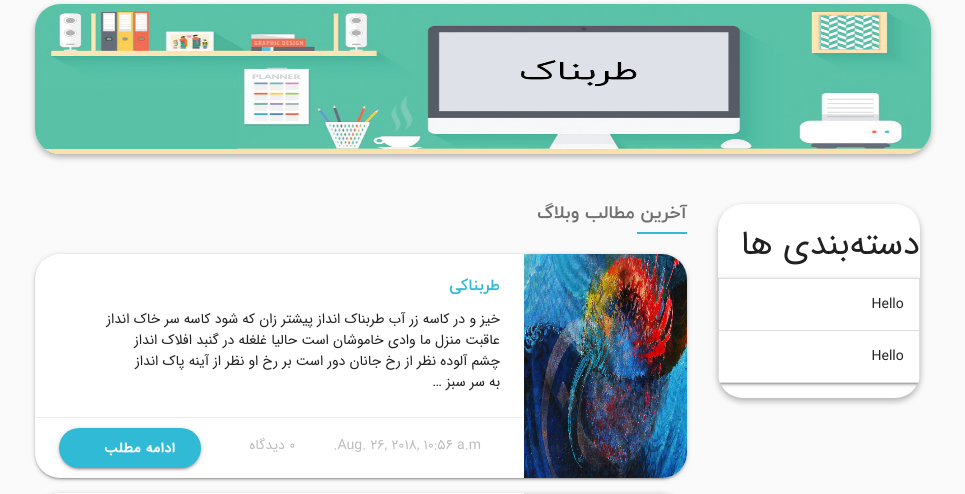
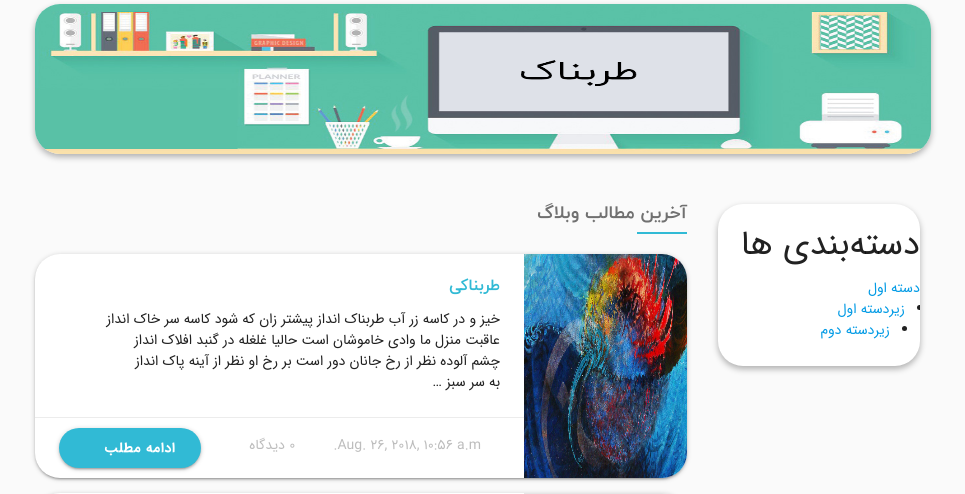
Before and after one commit to mh314k/tarabnak, a Django app: page / in a window 1280 px wide. Shown: the part 880-1374 px from the top of the page, without its empty margins (157-1122 px from the left). Run offline with Django 3.2, Linux system fonts and the light colour scheme; data comes from the database, SQL or seed files in the repository; parts of the project's set-up code (start-up, migrations or seed data) failed here and were passed over; some web fonts are replaced.

Commit message:
base html for sidebar menus

```diff
--- a/static/scss/tarabnak.scss
+++ b/static/scss/tarabnak.scss
@@ -391,6 +391,15 @@ body {
 			background-color: #ffffff;
 			box-shadow: 0 3px 6px 0 rgba(0, 0, 0, 0.3);
 			overflow: hidden;
+
+			.list-nested {
+				list-style: disc;
+				padding-right: 15px;
+
+				li {
+					list-style-type: disc;
+				}
+			}
 		}
 	}
 
--- a/templates/blog/BlogIndex.html
+++ b/templates/blog/BlogIndex.html
@@ -66,69 +66,9 @@
 
 					{% endif %}
 				</div>
-				<div class="col s12 m3 sidebar">
-					<div class="widgetbox">
-						<div class="title-widget">
-							<h4>دسته‌بندی ها</h4>
-						</div>
-						<div class="widget-body">
-							<ul class="collapsible">
-								<li>
-									<div class="collapsible-header">
-										Hello
-									</div>
-									<div class="collapsible-body">
-										<ul class="collapsible">
-											<li>
-												<div class="collapsible-header">
-													to
-												</div>
-												<div class="collapsible-body">
-													<ul class="collapsible">
-														<li>
-															<div class="collapsible-header">
-																EveryOne!
-															</div>
-															<div class="collapsible-body">
-Now Its Complete
-															</div>
-														</li>
-													</ul>
-												</div>
-											</li>
-										</ul>
-									</div>
-								</li>
-								<li>
-									<div class="collapsible-header">
-										Hello
-									</div>
-									<div class="collapsible-body">
-										<ul class="collapsible">
-											<li>
-												<div class="collapsible-header">
-													to
-												</div>
-												<div class="collapsible-body">
-													<ul class="collapsible">
-														<li>
-															<div class="collapsible-header">
-																EveryOne!
-															</div>
-															<div class="collapsible-body">
-																Now Its Complete
-															</div>
-														</li>
-													</ul>
-												</div>
-											</li>
-										</ul>
-									</div>
-								</li>
-							</ul>
-						</div>
-					</div>
-				</div>
+
+			{% include 'blog/includes/sidebar.html' %}
+
 			</div>
 		</div>
 
--- /dev/null
+++ b/templates/blog/includes/sidebar.html
@@ -0,0 +1,24 @@
+<div class="col s12 m3 sidebar">
+	<div class="widgetbox pd-b-25">
+		<div class="title-widget">
+			<h4>دسته‌بندی ها</h4>
+		</div>
+		<div class="widget-body">
+			<ul class="widget-list">
+				<li class="widget-list-item">
+					<a href="#!">دسته اول</a>
+					<ul class="widget-list list-nested">
+						<li class="widget-list-item">
+							<a href="#!">زیردسته اول</a>
+							<ul class="widget-list list-nested">
+								<li class="widget-list-item">
+									<a href="#!">زیردسته دوم</a>
+								</li>
+							</ul>
+						</li>
+					</ul>
+				</li>
+			</ul>
+		</div>
+	</div>
+</div>
```
Also changed, not shown: static/css/tarabnak.css.
